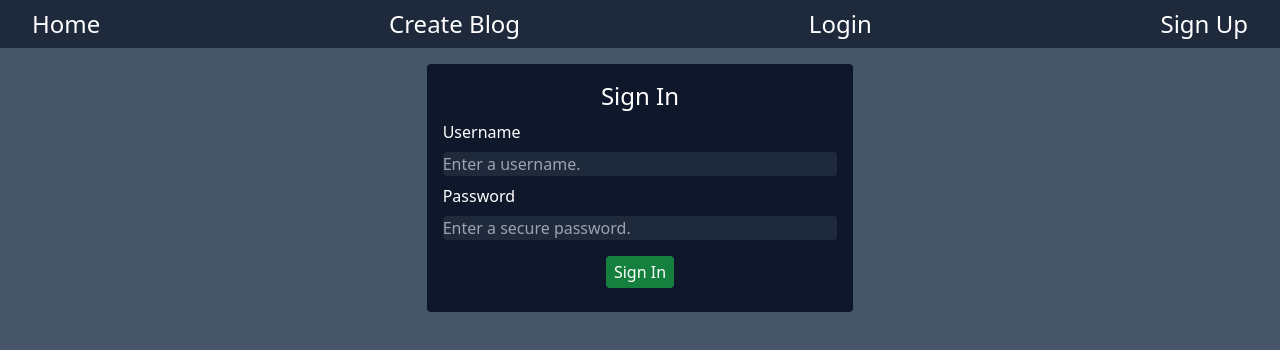
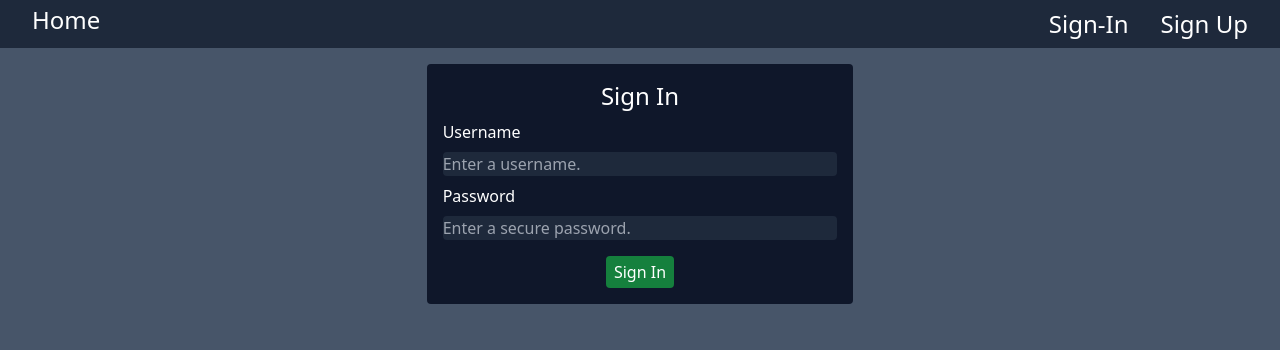
Before and after one commit to COValhalla/blog-create, a React (Vite) app: page /sign-in in a window 1280 px wide. Shown: the top 350 px of the page. Built offline with nearby package versions, Linux system fonts and the light colour scheme.

Commit message:
Navigation styling. Login finished.

```diff
--- a/src/components/SignIn.jsx
+++ b/src/components/SignIn.jsx
@@ -1,9 +1,15 @@
-import React, { useState } from 'react'
+import React, { useState, useContext } from 'react'
+import { useNavigate } from 'react-router-dom'
+import { UserContext } from '../context/UserContext'
 
 function SignIn() {
+  const context = useContext(UserContext)
+
   const [username, setUsername] = useState('')
   const [password, setPassword] = useState('')
-  const [message, setMessage] = useState('')
+  const [errorMessages, setErrorMessages] = useState([])
+
+  const navigate = useNavigate()
 
   const handleSubmit = async (e) => {
     e.preventDefault()
@@ -19,12 +25,19 @@ function SignIn() {
         }),
       })
 
+      const data = await res.json()
+
       if (res.status === 200) {
-        setUsername('')
-        setPassword('')
-        setMessage('User logged in successfully.')
+        navigate('/')
+        context.login(data.user.username, data.token)
       } else {
-        setMessage('Error logging in.')
+        setErrorMessages((prevErrorMessages) => {
+          const newErrorMessages = prevErrorMessages.filter(
+            (message) => message !== data.errors,
+          )
+          newErrorMessages.push(data.errors)
+          return newErrorMessages
+        })
       }
     } catch (error) {
       console.error(error)
@@ -66,7 +79,14 @@ function SignIn() {
         >
           Sign In
         </button>
-        <div className="mx-auto">{message ? <p>{message} </p> : null} </div>
+
+        {errorMessages.length > 0 ? (
+          <ul className="mx-auto text-red-500">
+            {errorMessages.map((message) => (
+              <li key={message}>{message}</li>
+            ))}
+          </ul>
+        ) : null}
       </form>
     </div>
   )
--- a/src/components/partials/Navigation.jsx
+++ b/src/components/partials/Navigation.jsx
@@ -7,12 +7,18 @@ function Navigation() {
   return (
     <div>
       <nav className="flex justify-between bg-slate-800 px-8 py-1 text-2xl text-white">
+        <div>
           <Link className="rounded py-1 hover:bg-gray-500" to="/">
             Home
           </Link>
+        </div>
+
+        <div className="flex gap-8">
+          {!context.user ? null : (
             <Link className="rounded py-1 hover:bg-gray-500" to="/create">
               Create Blog
             </Link>
+          )}
           {context.user ? (
             <Link
               className="rounded py-1 hover:bg-gray-500"
@@ -22,8 +28,8 @@ function Navigation() {
               Logout
             </Link>
           ) : (
-          <Link className="rounded py-1 hover:bg-gray-500" to="/login">
-            Login
+            <Link className="rounded py-1 hover:bg-gray-500" to="/sign-in">
+              Sign-In
             </Link>
           )}
 
@@ -32,7 +38,7 @@ function Navigation() {
               Sign Up
             </Link>
           )}
-
+        </div>
       </nav>
     </div>
   )
```
Lines whose indentation alone changed are shown as unchanged.
